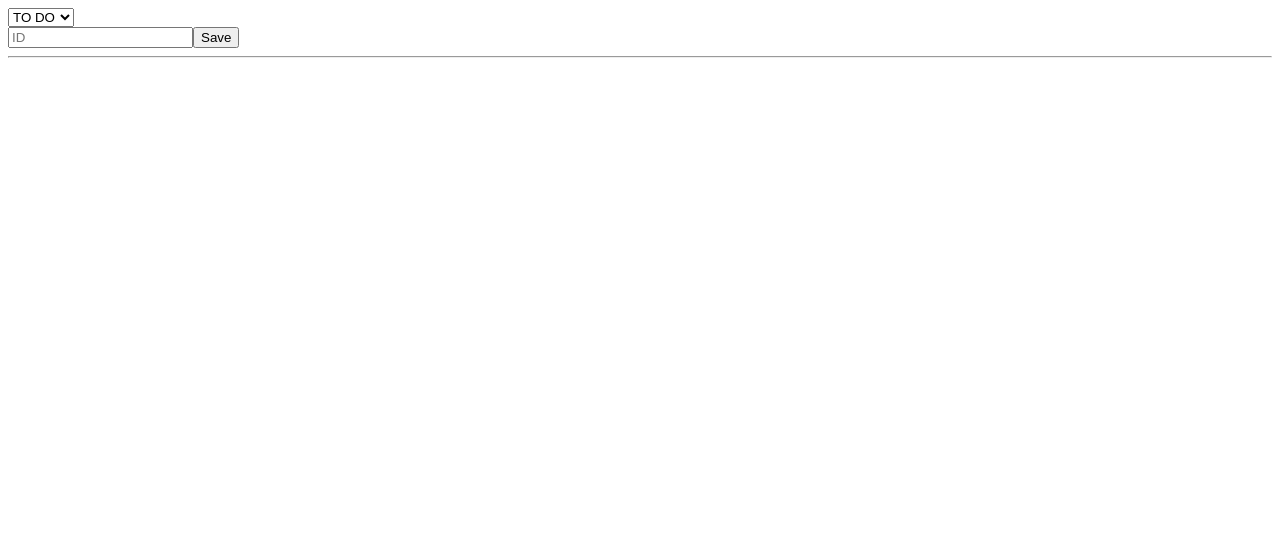
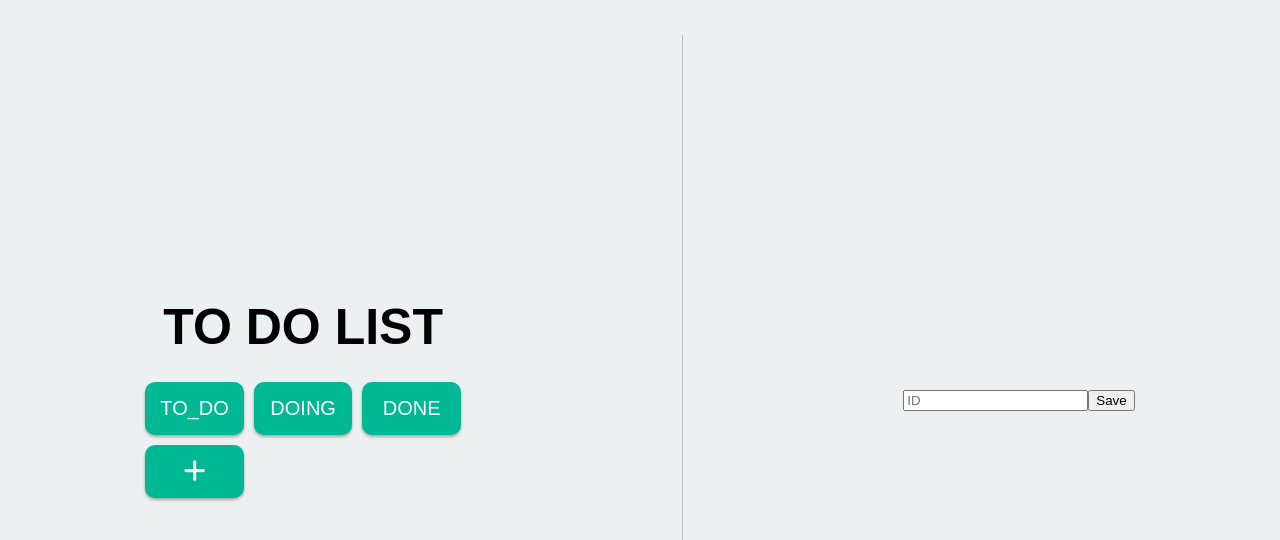
Before and after one commit to lee-yun-pyo/todolist-by-react, a React (Create React App) app: page / in a window 1280 px wide. Shown: the top 540 px of the page. Built offline with nearby package versions, Linux system fonts and the light colour scheme.

Commit message:
#3 Button div 디자인 작업

```diff
--- a/public/index.html
+++ b/public/index.html
@@ -39,5 +39,9 @@
       To begin the development, run `npm start` or `yarn start`.
       To create a production bundle, use `npm run build` or `yarn build`.
     -->
+    <script
+      src="https://kit.fontawesome.com/53d5fb5b1b.js"
+      crossorigin="anonymous"
+    ></script>
   </body>
 </html>
--- a/src/App.tsx
+++ b/src/App.tsx
@@ -1,11 +1,71 @@
 import React from "react";
 import TodoList from "./components/TodoList";
+import { createGlobalStyle } from "styled-components";
+
+const GlobalStyle = createGlobalStyle`
+  html, body, div, span, applet, object, iframe,
+h1, h2, h3, h4, h5, h6, p, blockquote, pre,
+a, abbr, acronym, address, big, cite, code,
+del, dfn, em, img, ins, kbd, q, s, samp,
+small, strike, strong, sub, sup, tt, var,
+b, u, i, center,
+dl, dt, dd, menu, ol, ul, li,
+fieldset, form, label, legend,
+table, caption, tbody, tfoot, thead, tr, th, td,
+article, aside, canvas, details, embed,
+figure, figcaption, footer, header, hgroup,
+main, menu, nav, output, ruby, section, summary,
+time, mark, audio, video {
+  margin: 0;
+  padding: 0;
+  border: 0;
+  font-size: 100%;
+  font: inherit;
+  vertical-align: baseline;
+}
+/* HTML5 display-role reset for older browsers */
+article, aside, details, figcaption, figure,
+footer, header, hgroup, main, menu, nav, section {
+  display: block;
+}
+/* HTML5 hidden-attribute fix for newer browsers */
+*[hidden] {
+    display: none;
+}
+body {
+  line-height: 1;
+  font-family: 'Source Sans Pro', sans-serif;
+}
+menu, ol, ul {
+  list-style: none;
+}
+blockquote, q {
+  quotes: none;
+}
+blockquote:before, blockquote:after,
+q:before, q:after {
+  content: '';
+  content: none;
+}
+table {
+  border-collapse: collapse;
+  border-spacing: 0;
+}
+a {
+  text-decoration: none;
+  color: inherit;
+}
+* {
+  box-sizing: border-box;
+}
+`;
 
 function App() {
   return (
-    <div>
+    <>
+      <GlobalStyle />
       <TodoList />
-    </div>
+    </>
   );
 }
 
--- a/src/components/TodoList.tsx
+++ b/src/components/TodoList.tsx
@@ -2,29 +2,89 @@ import CreateTodo from "./CreateTodo";
 import Todo from "./Todo";
 import { useRecoilValue, useRecoilState } from "recoil";
 import { toDoCategory, toDoSelector, Categories } from "../atoms";
+import styled from "styled-components";
+
+const Container = styled.div`
+  display: flex;
+  justify-content: space-around;
+  align-items: center;
+  width: 100vw;
+  height: 100vh;
+  padding: 35px;
+  background-color: #ecf0f1;
+`;
+
+const TitleAndButton = styled.div`
+  display: flex;
+  flex-direction: column;
+  justify-content: center;
+  align-items: center;
+`;
+
+const Title = styled.h1`
+  font-size: 50px;
+  font-weight: 600;
+`;
+
+const BtnDiv = styled.div`
+  display: grid;
+  gap: 10px;
+  grid-template-columns: repeat(3, 1fr);
+  margin-top: 30px;
+`;
+
+const Button = styled.button`
+  padding: 15px;
+  font-size: 20px;
+  background-color: #00b894;
+  border: none;
+  cursor: pointer;
+  border-radius: 10px;
+  color: white;
+  box-shadow: 0px 2px 3px rgba(0, 0, 0, 0.3);
+  &:hover {
+    background-color: #55efc4;
+  }
+`;
+
+const Line = styled.div`
+  width: 1px;
+  height: 100%;
+  background-color: #b2bec3;
+`;
+
+const List = styled.div`
+  display: flex;
+  flex-direction: column;
+`;
 
 function TodoList() {
   const todos = useRecoilValue(toDoSelector);
   const [category, setCategory] = useRecoilState(toDoCategory);
-  const onInput = (event: React.FormEvent<HTMLSelectElement>) => {
-    const {
-      currentTarget: { value },
-    } = event;
-    setCategory(value as any);
+  const onClick = (event: React.MouseEvent<HTMLButtonElement>) => {
+    setCategory(event.currentTarget.innerText as any);
   };
   return (
-    <div>
-      <select value={category} onInput={onInput}>
-        <option value={Categories.TO_DO}>TO DO</option>
-        <option value={Categories.DOING}>DOING</option>
-        <option value={Categories.DONE}>DONE</option>
-      </select>
-      <CreateTodo />
-      <hr />
-      {todos?.map((todo) => (
-        <Todo key={todo.id} {...todo}></Todo>
-      ))}
-    </div>
+    <Container>
+      <TitleAndButton>
+        <Title>TO DO LIST</Title>
+        <BtnDiv>
+          <Button onClick={onClick}>{Categories.TO_DO}</Button>
+          <Button onClick={onClick}>{Categories.DOING}</Button>
+          <Button onClick={onClick}>{Categories.DONE}</Button>
+          <Button>
+            <i className="fa-solid fa-plus fa-lg"></i>
+          </Button>
+        </BtnDiv>
+      </TitleAndButton>
+      <Line />
+      <List>
+        <CreateTodo />
+        {todos?.map((todo) => (
+          <Todo key={todo.id} {...todo}></Todo>
+        ))}
+      </List>
+    </Container>
   );
 }
 
```
